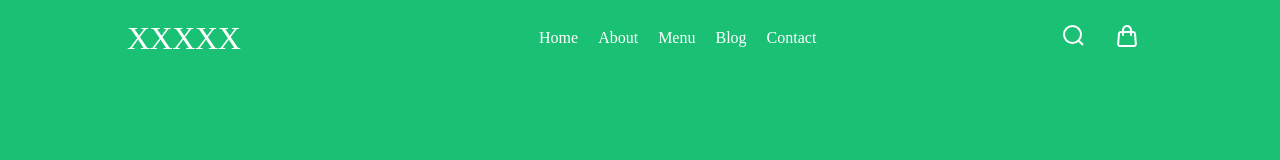
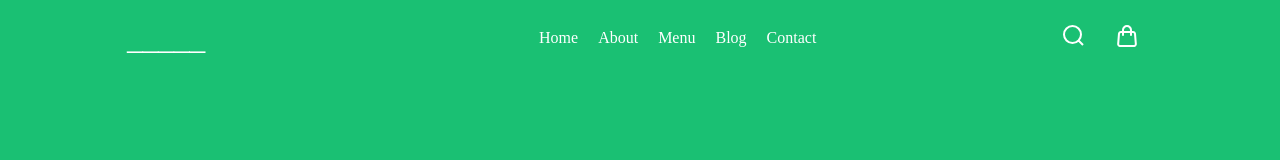
Before and after one commit to RahulSinghKathayat/Food-ordering-webapp, a plain HTML site: page index.html in a window 1280 px wide. Shown: the top 160 px of the page. Drawn offline with Linux system fonts and the light colour scheme; a web font is replaced by a local one.

Commit message:
Update index.html

```diff
--- a/index.html
+++ b/index.html
@@ -12,7 +12,7 @@
 
 <header>
         <nav>
-            <div class="logo">XXXXX</div>
+            <div class="logo">_____</div>
 
         <div class="nav-icons">
             <a href="#">Home</a>
```
